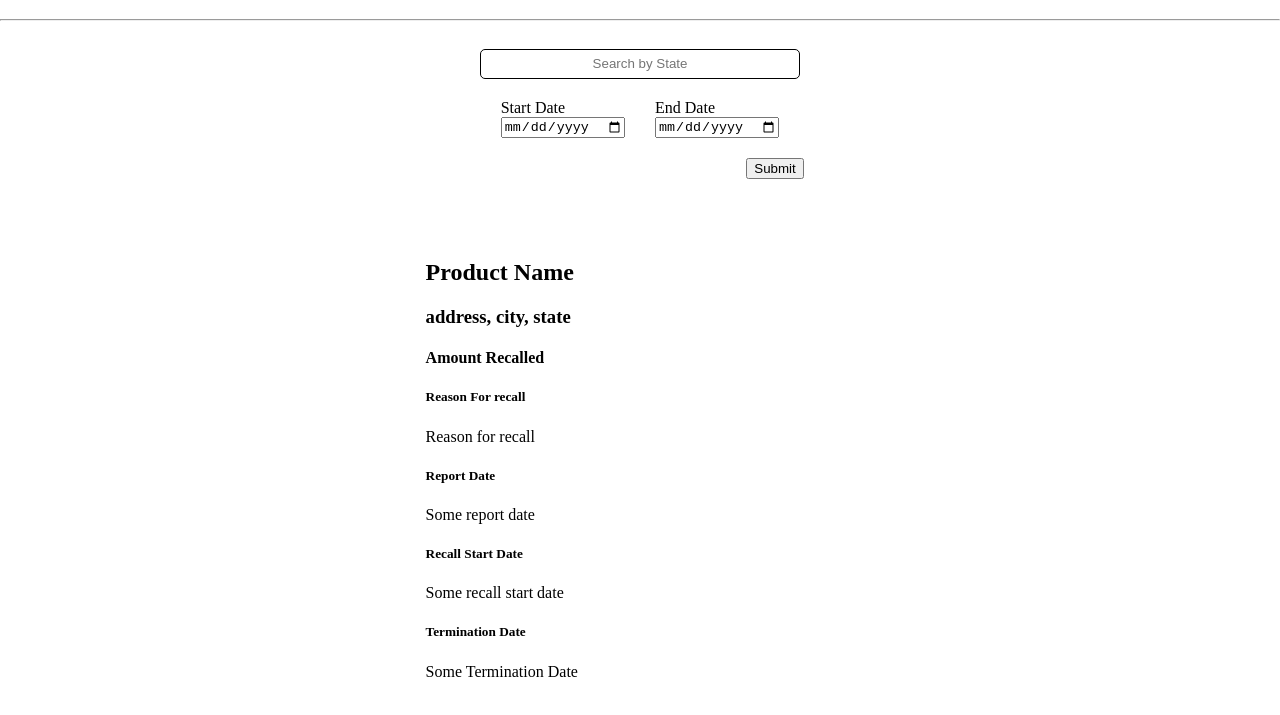
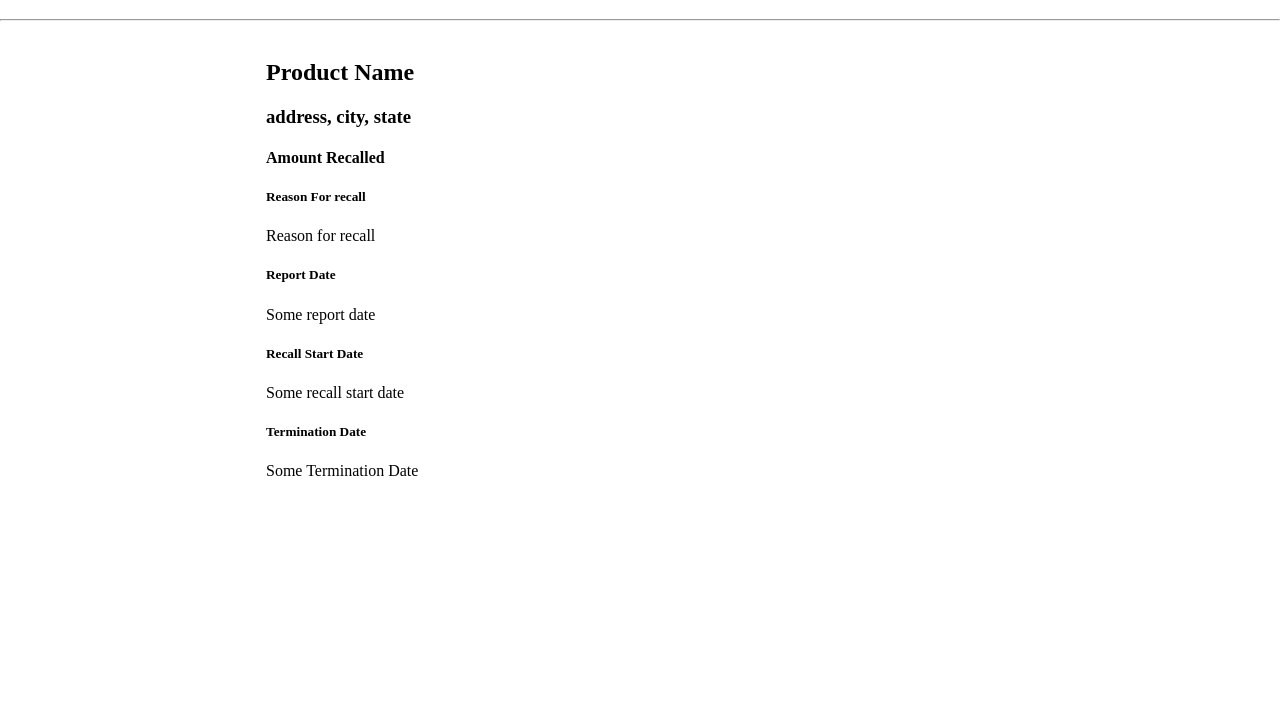
Before and after one commit to michaelvalenzuela/ajax-project, a website: page index.html in a window 1280 px wide. Shown: the part 61-776 px from the top of the page. Drawn offline with Linux system fonts and the light colour scheme; no server answers.

Commit message:
Reordered html

```diff
--- a/index.html
+++ b/index.html
@@ -14,7 +14,7 @@
     <hr>
   </header>
   <main>
-    <div class="container">
+    <div class="container hide">
       <form>
         <div class="row">
           <input type="text" id="location" placeholder="Search by State" class="location-input">
@@ -38,6 +38,7 @@
         <div class="recall-container" id="recalls">
         </div>
       </div>
+    </div>
 
     <div class="container recall-detail">
       <h2>Product Name</h2>
@@ -54,7 +55,6 @@
       <h5>Termination Date</h5>
       <p>Some Termination Date</p>
     </div>
-    </div>
   </main>
   <script src="js/data.js"></script>
   <script src="js/main.js"></script>
```
Lines whose indentation alone changed are shown as unchanged.
